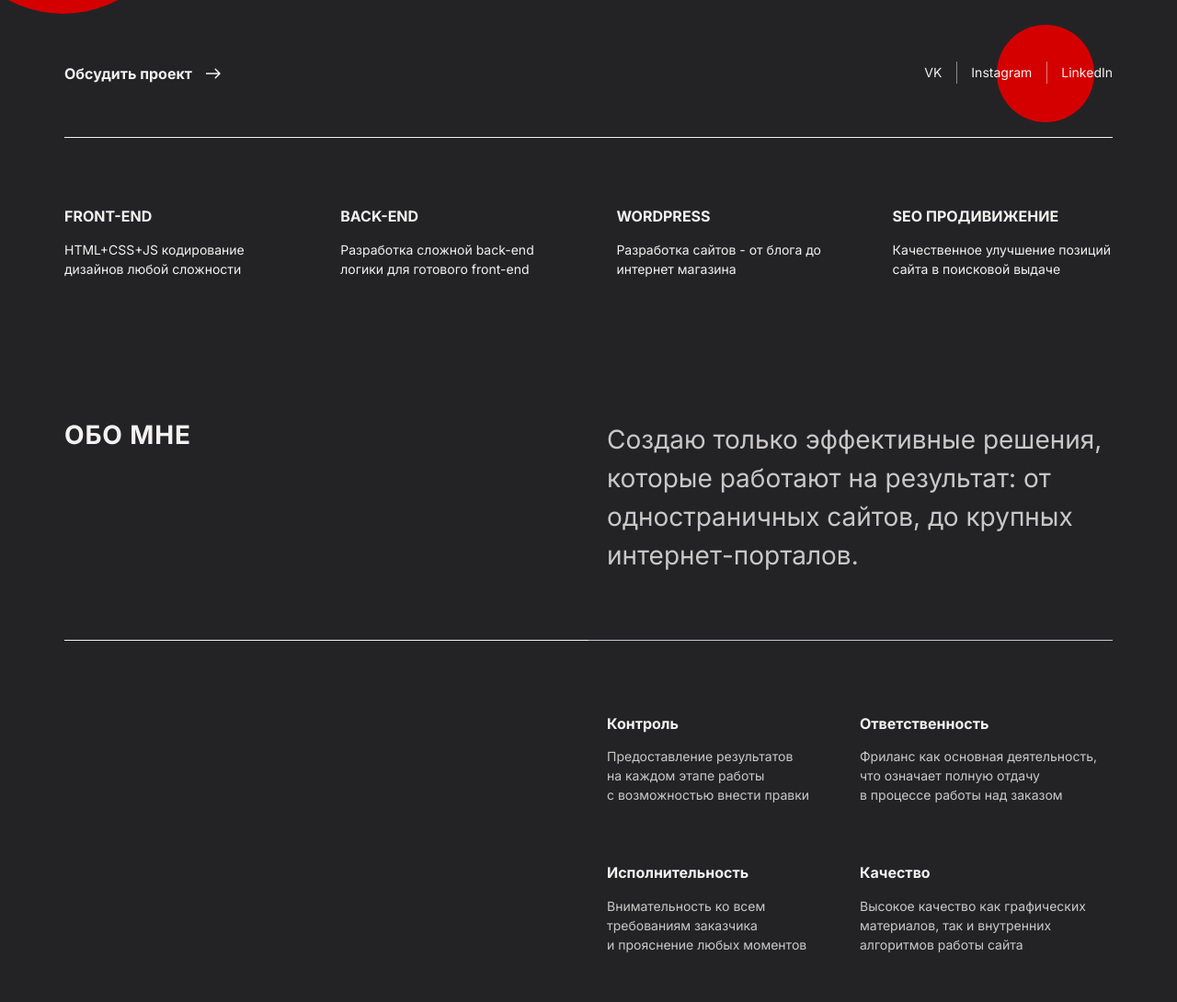
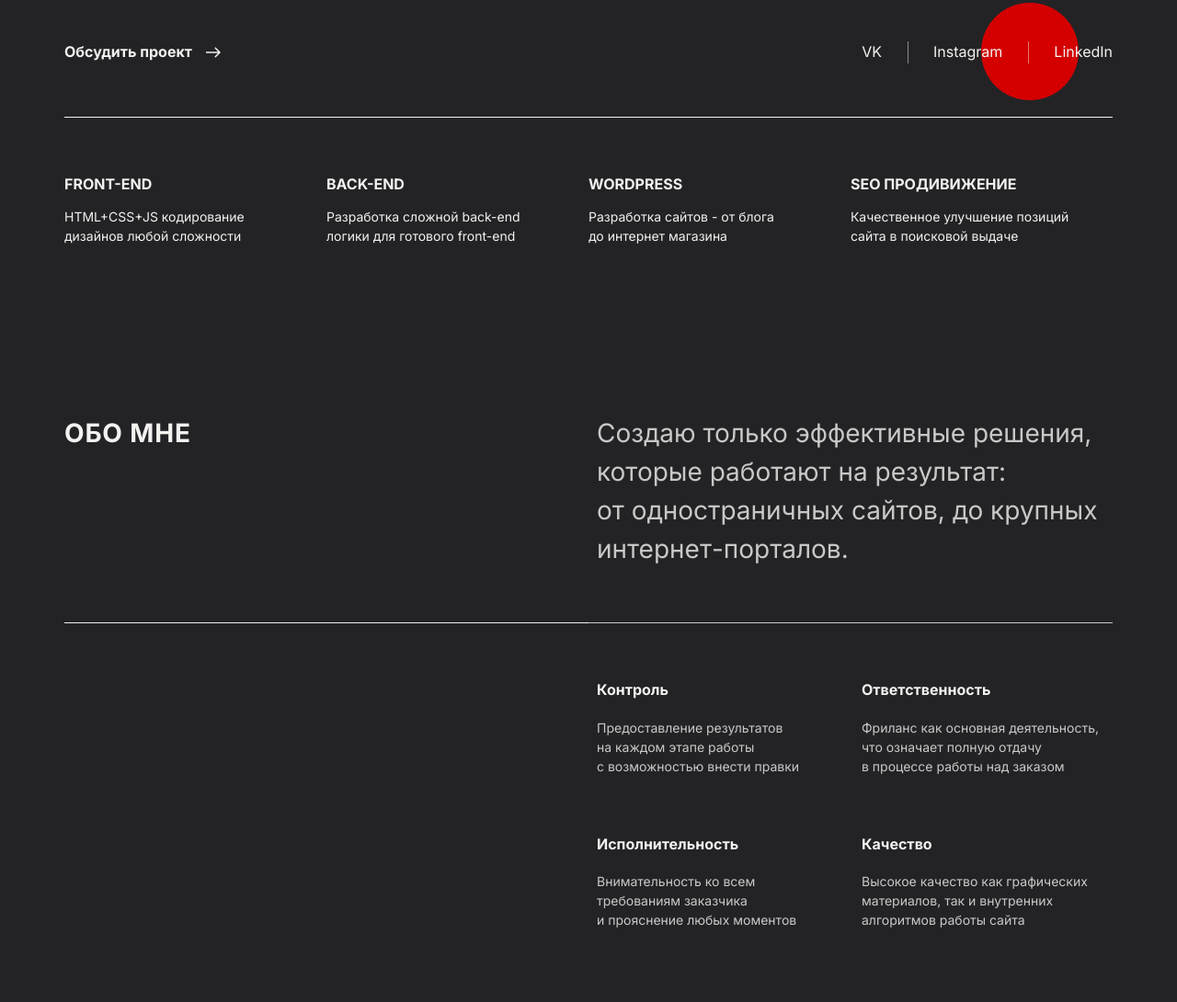
Before and after one commit to Mind315/Mind315.github.io, a plain HTML site: page index.html in a window 1280 px wide. Shown: the part 773-1863 px from the top of the page at 92% size. Drawn offline with Linux system fonts and the light colour scheme.

Commit message:
pixel perfect

```diff
--- a/css/style.css
+++ b/css/style.css
@@ -58,8 +58,10 @@ body {
    position: relative;
 }
 .main .title-h1 {
-position: relative;
+   position: relative;
    z-index: 4;
+   margin-top: 38px;
+   letter-spacing: 0.03em;
 }
 .name {
    font-size: 28px;
@@ -76,14 +78,12 @@ position: relative;
    font-weight: 700;
 }
 .photo {
-   margin-bottom: 120px;
+   margin-bottom: 93px;
    width: 100%;
-
-
 }
 header {
-   padding-top: 40px;
-   padding-bottom: 60px;
+   padding-top: 44px;
+   padding-bottom: 65px;
    display: flex;
    justify-content: space-between;
 }
@@ -94,8 +94,8 @@ header {
    display: flex;
 }
 .nav-item {
-   padding-left: 16px;
-   padding-right: 16px;
+   padding-left: 14px;
+   padding-right: 14px;
 }
 .nav-item:first-child {
    padding-left: 0;
@@ -105,15 +105,14 @@ header {
 }
 .nav-link {
    text-decoration: none;
-   color: #f3f2f0;
    font-size: 14px;
+   transition: 0.2s color ease;
 }
 .nav-link:hover {
    color: #d40000;
 }
 .nav-info .nav-item {
    position: relative;
-
 }
 .nav-info .nav-item::before {
    content: "";
@@ -128,17 +127,40 @@ header {
 .nav-info .nav-item:first-child::before {
    display: none;
 }
+.nav-social .nav-item {
+   position: relative;
+}
+.nav-social .nav-item::before {
+   content: "";
+   width: 1px;
+   height: 24px;
+   background-color: rgba(243, 242, 240, 0.5);
+   display: block;
+   position: absolute;
+   left: 0;
+   top: calc(50% - 12px);
+}
+.nav-social .nav-item:first-child::before {
+   display: none;
+}
+.nav-social .nav-item {
+   padding-left: 28px;
+   padding-right: 28px;
+}
+.nav-social .nav-item:last-child {
+   padding-right: 0;
+}
+.nav-social .nav-link {
+   font-size: 16px;
+}
 .social {
    display: flex;
    justify-content: space-between;
-   padding-bottom: 60px;
-   margin-top: 100px;
-
+   padding-bottom: 48px;
+   margin-top: 106px;
 }
 .social-item:last-child {
-
    position: relative;
-
 }
 .project {
    margin: 0;
@@ -146,6 +168,12 @@ header {
    align-items: center;
    font-size: 16px;
    font-weight: 700;
+   padding-bottom: 11px;
+   transition: 0.2s border-bottom ease;
+   border-bottom: 2px solid transparent;
+}
+.project:hover {
+   border-bottom: 2px solid #f3f2f0;
 }
 .project-img {
    width: 16px;
@@ -156,11 +184,14 @@ header {
 }
 .skill {
    display: flex;
-   justify-content: space-between;
-   padding-top: 60px;
+   padding-top: 47px;
+}
+.sill .title-h3 {
+   letter-spacing: 0.03em;
 }
 .skill-item {
-   flex: 0 0 21%;
+   flex: 0 0 22%;
+   margin-right: 3%;
 }
 .skill .title-h3 {
    text-transform: uppercase;
@@ -169,7 +200,7 @@ header {
    line-height: 150%;
 }
 .section-steps {
-   padding-top: 147px;
+   padding-top: 167px;
    padding-bottom: 198px;
 }
 .steps-item {
@@ -177,15 +208,14 @@ header {
    justify-content: space-between;
    align-items: center;
    line-height: 150%;
-   padding-top: 15px;
-   padding-bottom: 15px;
+   padding-top: 12px;
+   padding-bottom: 12px;
 }
 .steps-title {
    font-size: 28px;
 }
 .steps-title span {
-   margin-right: 45px;
-
+   margin-right: 38px;
 }
 .steps-description {
    font-size: 16px;
@@ -197,27 +227,28 @@ header {
    height: 253px;
    position: absolute;
    left: -128px;
-   top: calc(50% - 126px);
+   top: calc(50% - 138px);
    z-index: 1;
 }
 .triangle {
    position: absolute;
    left: -151px;
-   top: 0;
+   top: -23px;
    z-index: 2;
-
 }
 .circle-nav {
    width: 106px;
    height: 106px;
    position: absolute;
-   right: 20px;
-   top: calc(50% - 53px);
+   right: 37px;
+   top: calc(50% - 60px);
+}
+.section-about {
+   padding-top: 107px;
 }
 .about {
    display: grid;
-   grid-template: 330px/repeat(4, 1fr);
-   padding-top: 50px;
+   grid-template: 290px/repeat(4, 1fr);
 }
 .about-title {
    grid-column: 1/3 ;
@@ -227,7 +258,7 @@ header {
    font-weight: 700;
    text-transform: uppercase;
    padding-bottom: 62px;
-   padding-top: 62px;
+   padding-top: 67px;
 }
 .about-description {
    grid-column: 3/5 ;
@@ -235,31 +266,37 @@ header {
    font-size: 28px;
    line-height: 150%;
    opacity: 0.8;
-   padding: 62px 10px 62px 20px;
-
+   padding: 62px 10px 62px 9px;
 }
 .about-01 {
    grid-column: 3/4 ;
    grid-row: 2/3;
-   padding: 65px 20px 0 20px;
+   padding: 47px 20px 35px 9px;
 }
 .about-02 {
    grid-column: 4/5 ;
    grid-row: 2/3;
-   padding: 65px 10px 0 10px;
+   padding: 47px 10px 35px 12px;
 }
 .about-03 {
    grid-column: 3/4 ;
    grid-row: 3/4;
-   padding: 35px 20px;
+   padding: 14px 20px 14px 9px;
 }
 .about-04 {
    grid-column: 4/5 ;
    grid-row: 3/4;
-   padding: 35px 10px 35px 10px;
+   padding: 14px 10px 14px 12px;
 }
 .about-item .description {
    line-height: 150%;
    opacity: 0.8;
 
 }
+.about-item > p {
+   margin-bottom: 0;
+   margin-top: 0;
+}
+.about-item .title-h3 {
+   margin-bottom: 21px;
+}
--- a/index.html
+++ b/index.html
@@ -47,7 +47,7 @@
                   <svg class="circle circle-nav" viewBox="0 0 253 253" xmlns="http://www.w3.org/2000/svg">
                      <circle cx="126.5" cy="126.5" r="126.5"/>
                      </svg>
-                  <ul class="nav nav-info">
+                  <ul class="nav nav-social">
                      <li class="nav-item"><a class="nav-link" href="#" target="_blank">VK</a></li>
                      <li class="nav-item"><a class="nav-link" href="#" target="_blank">Instagram</a></li>
                      <li class="nav-item"><a class="nav-link" href="#" target="_blank">LinkedIn</a></li>
@@ -65,7 +65,7 @@
                </div>
                <div class="skill-item">
                   <h3 class="title-h3">WORDPRESS</h3>
-                  <p class="description">Разработка сайтов - от блога до интернет магазина</p>
+                  <p class="description">Разработка сайтов - от блога до&nbsp;интернет магазина</p>
                </div>
                <div class="skill-item">
                   <h3 class="title-h3">SEO ПРОДИВИЖЕНИЕ</h3>
@@ -80,7 +80,7 @@
                   <p>Обо мне</p>
                </div>
                <div class="about-item about-description">
-                  <p>Создаю только эффективные решения, которые работают на результат: от одностраничных сайтов, до крупных интернет-порталов.</p>
+                  <p>Создаю только эффективные решения, которые работают на результат: от&nbsp;одностраничных сайтов, до крупных интернет-порталов.</p>
                </div>
                <div class="about-item about-01">
                   <h3 class="title-h3">Контроль</h3>
```
